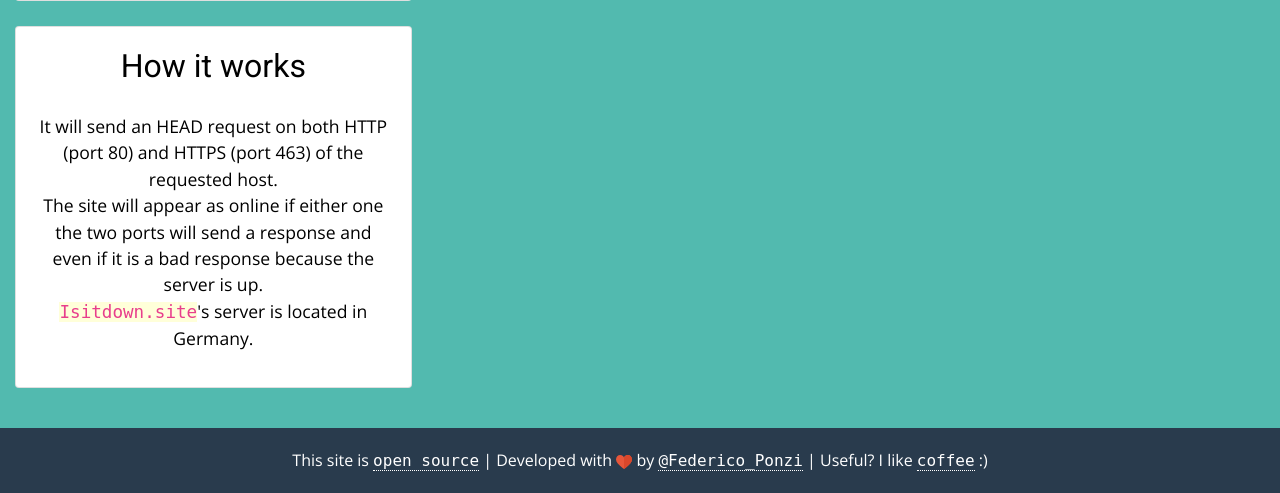
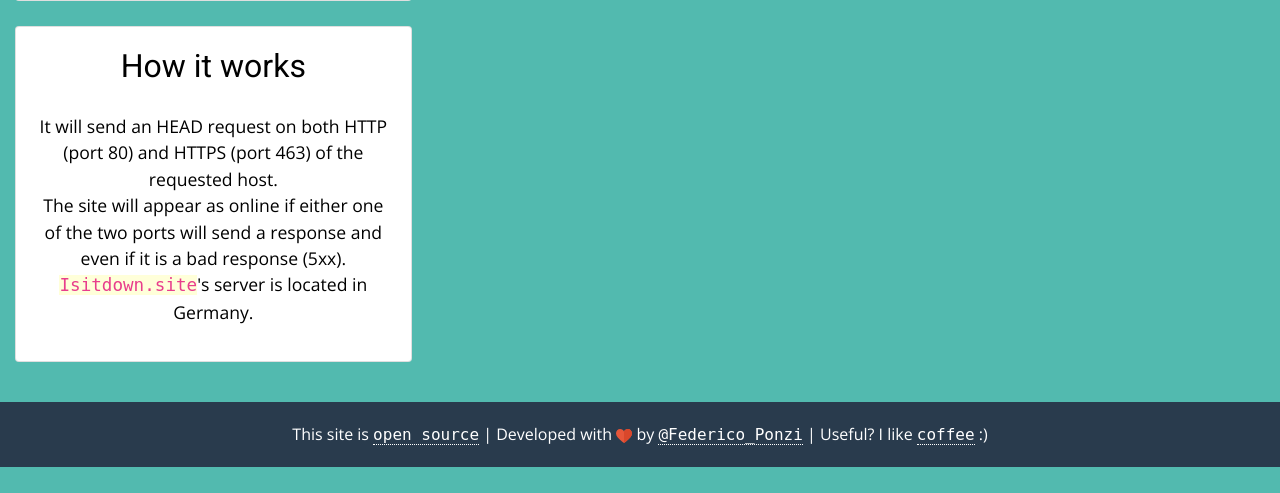
Before and after one commit to FedericoPonzi/Isitdown.site, a Flask app: page / in a window 1280 px wide. Shown: the part 915-1408 px from the top of the page. After the commit the page ends 1382 px from the top, so only its background shows below. Run offline with Flask 2, Linux system fonts and the light colour scheme; data that the repository does not hold is empty; parts of the project's set-up code (start-up, migrations or seed data) failed here and were passed over; some libraries are stand-ins or nearby versions.

Commit message:
Typo fix

```diff
--- a/templates/index.html
+++ b/templates/index.html
@@ -77,7 +77,10 @@
                         <div class="card">
                             <div class="card-body">
                             <h2 class="card-title">How it works</h2>
-                                <p class="card-text">It will send an HEAD request on both HTTP (port 80) and HTTPS (port 463) of the requested host. <br>The site will appear as online if either one the two ports will send a response and even if it is a bad response because the server is up.<br /><code>Isitdown.site</code>'s server is located in Germany.</p>
+                                <p class="card-text">It will send an HEAD request on both HTTP (port 80) and HTTPS (port 463) of the requested host. <br>
+                                    The site will appear as online if either one of the two ports will send a response and even if it is a bad response (5xx).<br />
+                                    <code>Isitdown.site</code>'s server is located in Germany.
+                                </p>
                             </div>
                         </div>
                     </div>
```
